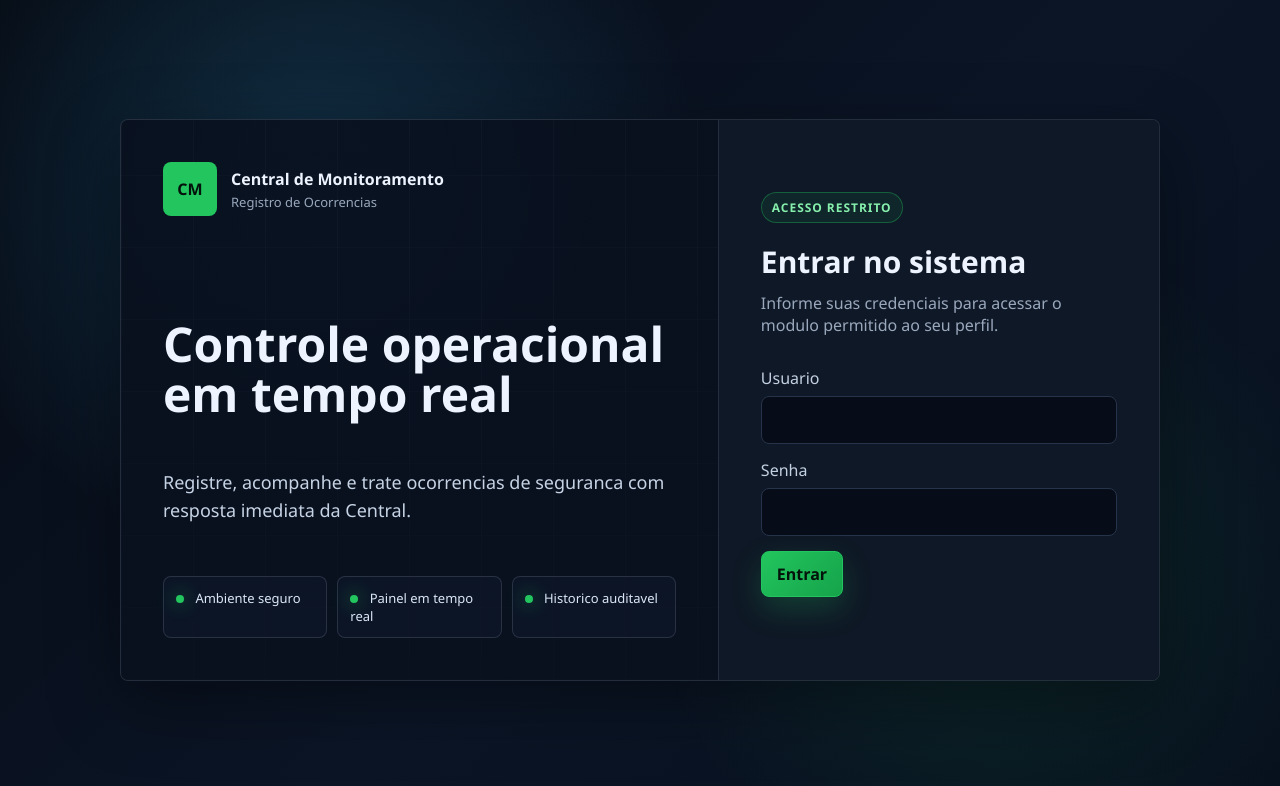
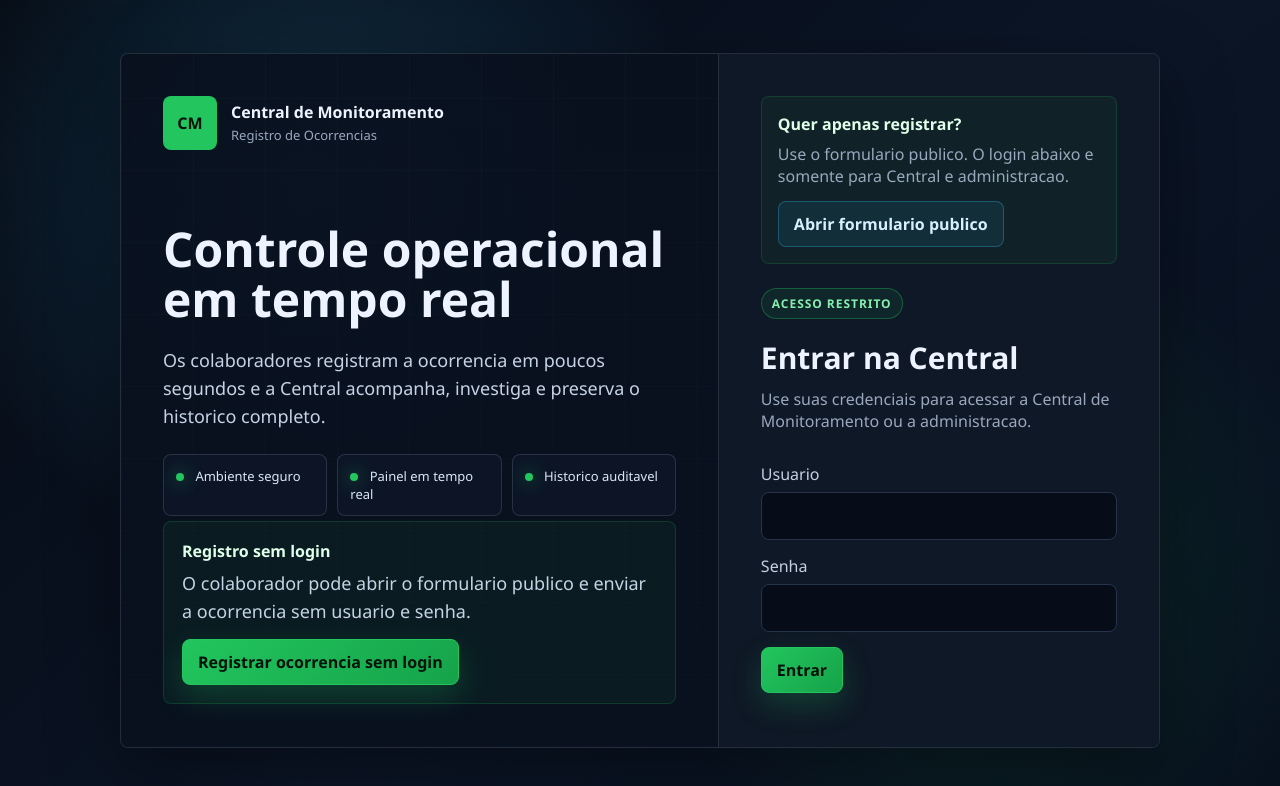
Before and after one commit to naor2023/Relatorio-equipe, a website: page index.html in a window 1280 px wide. Drawn offline with Linux system fonts and the light colour scheme; no server answers.

Commit message:
Libera registro sem login e amplia historico

```diff
--- a/app.js
+++ b/app.js
@@ -12,10 +12,9 @@ const api = async (url, options = {}) => {
 
 async function loadMe() {
   const { user } = await api("/api/me");
-  if (!user && location.pathname !== "/") location.href = "/";
-  if (user && location.pathname === "/") {
-    location.href = user.role === "vigia" ? "/vigia.html" : "/central.html";
-  }
+  const protectedPaths = new Set(["/central.html", "/historico.html", "/admin.html"]);
+  if (!user && protectedPaths.has(location.pathname)) location.href = "/";
+  if (user && location.pathname === "/") location.href = "/central.html";
   if (user && location.pathname === "/admin.html" && user.role !== "admin") location.href = "/central.html";
   if (user?.role !== "admin") document.querySelectorAll("[data-admin]").forEach((el) => el.remove());
   return user;
@@ -197,7 +196,7 @@ document.addEventListener("DOMContentLoaded", async () => {
       ev.preventDefault();
       try {
         const data = await api("/api/login", { method: "POST", body: JSON.stringify(Object.fromEntries(new FormData(ev.target))) });
-        location.href = data.role === "vigia" ? "/vigia.html" : "/central.html";
+        location.href = "/central.html";
       } catch (error) {
         $("#loginMessage").textContent = error.message;
       }
@@ -218,7 +217,7 @@ document.addEventListener("DOMContentLoaded", async () => {
       try {
         await api("/api/occurrences", { method: "POST", body: JSON.stringify(payload) });
         form.reset();
-        $("#formMessage").textContent = "Ocorrencia enviada com sucesso para a Central de Monitoramento";
+        $("#formMessage").textContent = "Ocorrencia enviada.";
       } catch (error) {
         $("#formMessage").textContent = error.message;
       }
--- a/index.html
+++ b/index.html
@@ -17,17 +17,27 @@
         </div>
       </div>
       <h1>Controle operacional em tempo real</h1>
-      <p>Registre, acompanhe e trate ocorrencias de seguranca com resposta imediata da Central.</p>
+      <p>Os colaboradores registram a ocorrencia em poucos segundos e a Central acompanha, investiga e preserva o historico completo.</p>
       <div class="status-grid">
         <div><span></span> Ambiente seguro</div>
         <div><span></span> Painel em tempo real</div>
         <div><span></span> Historico auditavel</div>
       </div>
+      <div class="public-entry">
+        <strong>Registro sem login</strong>
+        <p>O colaborador pode abrir o formulario publico e enviar a ocorrencia sem usuario e senha.</p>
+        <a class="primary-link" href="/vigia.html">Registrar ocorrencia sem login</a>
+      </div>
     </section>
     <section class="login-card">
+      <div class="public-shortcut">
+        <strong>Quer apenas registrar?</strong>
+        <p>Use o formulario publico. O login abaixo e somente para Central e administracao.</p>
+        <a class="secondary-link" href="/vigia.html">Abrir formulario publico</a>
+      </div>
       <div class="form-eyebrow">Acesso restrito</div>
-      <h2>Entrar no sistema</h2>
-      <p>Informe suas credenciais para acessar o modulo permitido ao seu perfil.</p>
+      <h2>Entrar na Central</h2>
+      <p>Use suas credenciais para acessar a Central de Monitoramento ou a administracao.</p>
       <form id="loginForm">
         <label>Usuario<input name="username" autocomplete="username" required></label>
         <label>Senha<input name="password" type="password" autocomplete="current-password" required></label>
--- a/styles.css
+++ b/styles.css
@@ -20,6 +20,32 @@ body {
   color: var(--text);
 }
 a { color: var(--blue); text-decoration: none; }
+.primary-link,
+.secondary-link {
+  display: inline-flex;
+  align-items: center;
+  justify-content: center;
+  min-height: 44px;
+  border-radius: 8px;
+  padding: 11px 15px;
+  font-weight: 700;
+  transition: transform .15s ease, border-color .15s ease, background .15s ease;
+}
+.primary-link:hover,
+.secondary-link:hover {
+  transform: translateY(-1px);
+}
+.primary-link {
+  background: linear-gradient(135deg, #22c55e, #16a34a);
+  color: #03120a;
+  border: 1px solid #22c55e;
+  box-shadow: 0 12px 30px rgba(34,197,94,.22);
+}
+.secondary-link {
+  border: 1px solid rgba(56,189,248,.3);
+  background: rgba(56,189,248,.08);
+  color: #d7efff;
+}
 button, input, select, textarea {
   font: inherit;
   border-radius: 8px;
@@ -123,6 +149,26 @@ button:hover {
   background: var(--accent);
   box-shadow: 0 0 18px rgba(34,197,94,.85);
 }
+.public-entry,
+.public-shortcut {
+  border: 1px solid rgba(34,197,94,.18);
+  border-radius: 8px;
+  background: rgba(34,197,94,.06);
+}
+.public-entry {
+  max-width: 520px;
+  padding: 18px;
+}
+.public-entry strong,
+.public-shortcut strong {
+  display: block;
+  margin-bottom: 8px;
+  color: #dfffe9;
+}
+.public-entry p,
+.public-shortcut p {
+  margin-bottom: 14px;
+}
 .login-card, .panel {
   width: min(960px, calc(100vw - 28px));
   background: rgba(16, 24, 39, .96);
@@ -142,6 +188,10 @@ button:hover {
   flex-direction: column;
   justify-content: center;
   box-shadow: none;
+}
+.public-shortcut {
+  margin-bottom: 24px;
+  padding: 16px;
 }
 .login-card h2 {
   font-size: 30px;
```
Also changed, not shown: api/index.js (+12 -9 lines), historico.html (+2 -1 lines), server.js (+19 -12 lines), vigia.html (+5 -5 lines).
